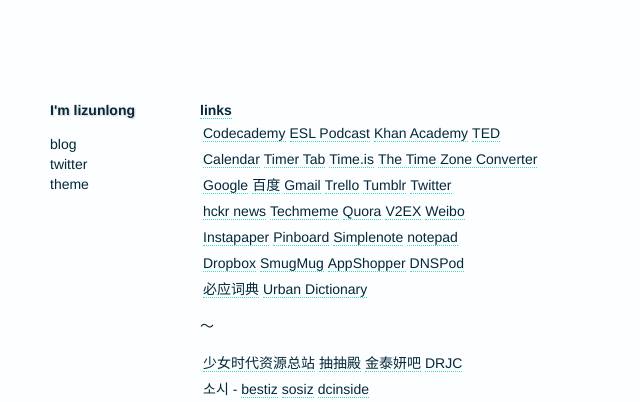
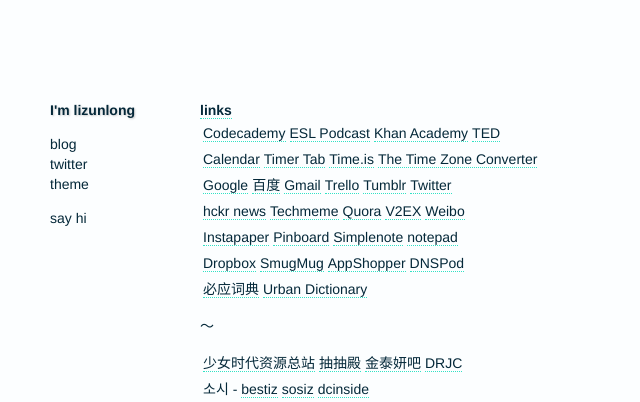
Before and after one commit to lzl/lzl.github.com, a Jekyll site: the page built from _posts/2012-03-12-links.md, in a window 1280 px wide. Shown: the top 402 px of the page, without its empty margins (0-640 px from the left). Built offline with Jekyll 4.4.1, drawn with Linux system fonts in a browser that asks for light colours.

Commit message:
add "say hi" to sidebar

```diff
--- a/_layouts/default.html
+++ b/_layouts/default.html
@@ -52,6 +52,24 @@
     <li>
       <a href="http://parti.tumblr.com/" title="Theme by Parti">theme</a>
     </li>
+    <p></p>
+    <li>
+      <script type="text/javascript">
+//<![CDATA[
+<!--
+var x="function f(x){var i,o=\"\",ol=x.length,l=ol;while(x.charCodeAt(l/13)!" +
+"=48){try{x+=x;l+=l;}catch(e){}}for(i=l-1;i>=0;i--){o+=x.charAt(i);}return o" +
+".substr(0,ol);}f(\")56,\\\"^TXKC^>qa53z 9$hw010\\\\?;0=*n#-k/$h#( 7 ]=330\\" +
+"\\120\\\\010\\\\220\\\\610\\\\YZ+330\\\\230\\\\720\\\\]630\\\\030\\\\120\\\\"+
+"200\\\\t\\\\-310\\\\500\\\\500\\\\500\\\\600\\\\220\\\\430\\\\410\\\\010\\\\"+
+"Yr\\\\520\\\\410\\\\6?0~700\\\\g?=%>u5opy>#+9%9=g<)#(1 -%\\\"(f};o nruter};" +
+"))++y(^)i(tAedoCrahc.x(edoCrahCmorf.gnirtS=+o;721=%y;i=+y)56==i(fi{)++i;l<i" +
+";0=i(rof;htgnel.x=l,\\\"\\\"=o,i rav{)y,x(f noitcnuf\")"                     ;
+while(x=eval(x));
+//-->
+//]]>
+</script>
+    </li>
   </ul><!-- /nav -->
   <div class="posts">
     <div class="post">
```
